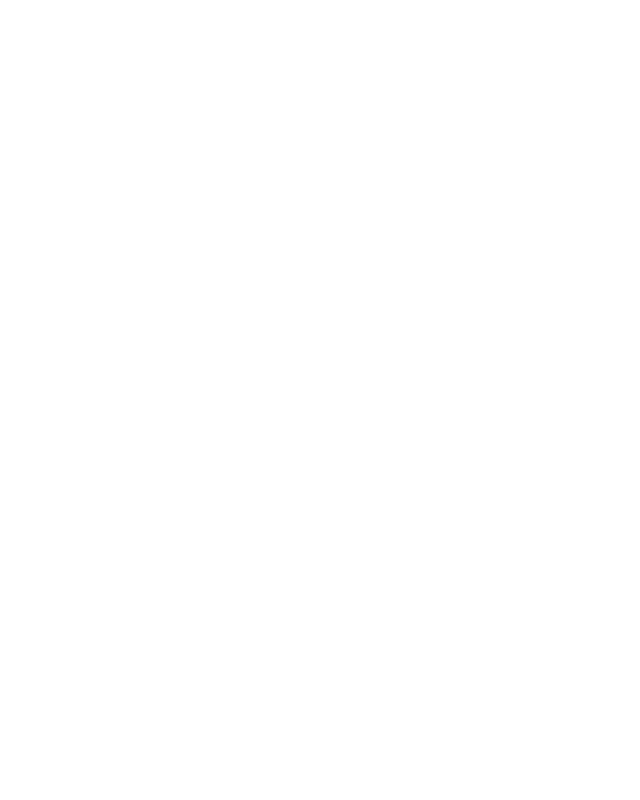
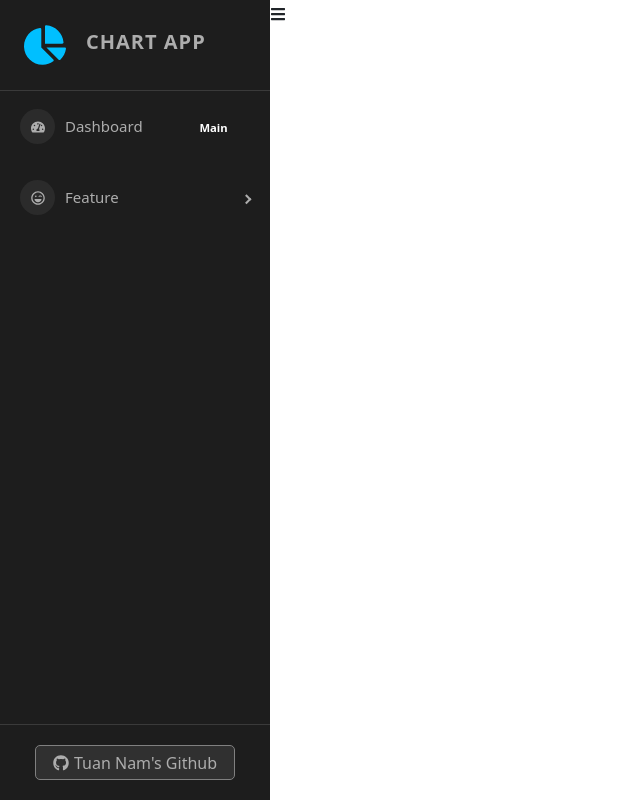
Before and after one commit to tuannamm/chart-app, a React (Create React App) app: page /admin in a window 1280 px wide. Before the commit this address had no page. Shown: the whole page, without its empty margins (0-640 px from the left). Built offline with nearby package versions, Linux system fonts and the light colour scheme.

Commit message:
feature(admin pagee): setup ui

```diff
--- /dev/null
+++ b/src/components/Admin/admin.js
@@ -0,0 +1,28 @@
+import { useState } from "react";
+import SideBar from "./sidebar";
+import "./admin.scss";
+
+import { FaBars } from "react-icons/fa";
+import { Outlet } from "react-router-dom";
+
+const Admin = () => {
+  const [collapsed, setCollapsed] = useState(false);
+
+  return (
+    <>
+      <div className="admin-container">
+        <div className="admin-sidebar">
+          <SideBar collapsed={collapsed} />
+        </div>
+        <div className="admin-content">
+          <div className="admin-header">
+            {<FaBars onClick={() => setCollapsed(!collapsed)} />}
+          </div>
+          <div className="admin-main">{<Outlet />}</div>
+        </div>
+      </div>
+    </>
+  );
+};
+
+export default Admin;
--- /dev/null
+++ b/src/components/Admin/admin.scss
@@ -0,0 +1,41 @@
+.admin-container {
+  display: flex;
+  .admin-sidebar {
+    .pro-sidebar {
+      height: 100vh !important;
+    }
+    .sidebar-btn-wrapper {
+      display: flex;
+      align-items: center;
+      justify-content: center;
+      .sidebar-btn {
+        width: 200px;
+        height: 35px;
+        padding: 5px;
+        border: 1px solid grey;
+        border-radius: 5px;
+        background-color: #303030;
+        color: #adadad;
+        display: flex;
+        align-items: center;
+        justify-content: center;
+        text-decoration: none;
+        span {
+          margin-left: 5px;
+        }
+
+      }
+    }
+  }
+  .admin-content {
+    width: 100%;
+    .admin-header {
+      height: 40px;
+
+    }
+    .admin-main {
+
+    }
+  }
+
+}
--- /dev/null
+++ b/src/components/Admin/sidebar.js
@@ -0,0 +1,115 @@
+import "react-pro-sidebar/dist/css/styles.css";
+import {
+  ProSidebar,
+  Menu,
+  MenuItem,
+  SubMenu,
+  SidebarHeader,
+  SidebarFooter,
+  SidebarContent,
+} from "react-pro-sidebar";
+import {
+  FaTachometerAlt,
+  FaGithub,
+  FaRegLaughWink,
+  FaChartPie,
+} from "react-icons/fa";
+
+import sidebarBg from "../../assets/chart.webp";
+import { Link, useNavigate } from "react-router-dom";
+
+const SideBar = ({ image, collapsed, toggled, handleToggleSidebar }) => {
+  const navigate = useNavigate();
+
+  const handleToHomepage = () => {
+    navigate("/");
+  };
+  return (
+    <>
+      <ProSidebar
+        // image={true ? sidebarBg : false}
+        collapsed={collapsed}
+        toggled={toggled}
+        breakPoint="md"
+        onToggle={handleToggleSidebar}
+      >
+        <SidebarHeader>
+          <div
+            style={{
+              padding: "24px",
+              textTransform: "uppercase",
+              fontWeight: "bold",
+              fontSize: 14,
+              letterSpacing: "1px",
+              overflow: "hidden",
+              textOverflow: "ellipsis",
+              whiteSpace: "nowrap",
+            }}
+          >
+            {
+              <FaChartPie
+                onClick={() => handleToHomepage()}
+                size={"3em"}
+                color={"00bfff"}
+              />
+            }
+
+            <span
+              onClick={() => handleToHomepage()}
+              style={{ marginLeft: "20px", fontSize: "20px" }}
+            >
+              Chart App
+            </span>
+          </div>
+        </SidebarHeader>
+
+        <SidebarContent>
+          <Menu iconShape="circle">
+            <MenuItem
+              icon={<FaTachometerAlt />}
+              suffix={<span className="badge red">Main</span>}
+            >
+              Dashboard
+            </MenuItem>
+          </Menu>
+          <Menu iconShape="circle">
+            <SubMenu title="Feature" icon={<FaRegLaughWink />}>
+              <MenuItem>Quản lý Users</MenuItem>
+              <MenuItem>Quản lý Chart</MenuItem>
+              <MenuItem>Quản lý Profile</MenuItem>
+            </SubMenu>
+          </Menu>
+        </SidebarContent>
+
+        <SidebarFooter style={{ textAlign: "center", color: "black" }}>
+          <div
+            className="sidebar-btn-wrapper"
+            style={{
+              padding: "20px 24px",
+            }}
+          >
+            <a
+              href="https://github.com/tuannamm/quiz-app"
+              target="_blank"
+              className="sidebar-btn"
+              rel="noopener noreferrer"
+            >
+              <FaGithub />
+              <span
+                style={{
+                  whiteSpace: "nowrap",
+                  textOverflow: "ellipsis",
+                  overflow: "hidden",
+                }}
+              >
+                Tuan Nam's Github
+              </span>
+            </a>
+          </div>
+        </SidebarFooter>
+      </ProSidebar>
+    </>
+  );
+};
+
+export default SideBar;
--- a/src/components/Header/header.js
+++ b/src/components/Header/header.js
@@ -6,6 +6,7 @@
 import NavDropdown from "react-bootstrap/NavDropdown";
 import { NavLink } from "react-bootstrap";
 import { useNavigate } from "react-router-dom";
+import { FaChartPie } from "react-icons/fa";
 
 const Header = () => {
   const navigate = useNavigate();
@@ -21,15 +22,16 @@
     <Navbar bg="light" expand="lg" className="header-container">
       <Container>
         <NavLink to="/" className="nav-link navbar-brand ">
+          <FaChartPie size={"2em"} color={"00bfff"} />
           Chart App
         </NavLink>
         <Navbar.Toggle aria-controls="basic-navbar-nav" />
         <Navbar.Collapse id="basic-navbar-nav">
           <Nav className="me-auto">
-            <NavLink to="/user" className="nav-link">
+            <NavLink href="/user" className="nav-link">
               User
             </NavLink>
-            <NavLink to="/admin" className="nav-link">
+            <NavLink href="/admin" className="nav-link">
               Admin
             </NavLink>
           </Nav>
--- a/src/layout.js
+++ b/src/layout.js
@@ -8,6 +8,7 @@
 import App from "./App";
 import SignUp from "./components/Auth/signup";
 import Login from "./components/Auth/login";
+import Admin from "./components/Admin/admin";
 
 const Layout = () => {
   return (
@@ -17,6 +18,7 @@
           <Route path="/" element={<App />}>
             <Route index element={<HomePage />} />
           </Route>
+          <Route path="/admin" element={<Admin />} />
           <Route path="/signup" element={<SignUp />} />
           <Route path="/login" element={<Login />} />
         </Routes>
```
Also changed, not shown: src/components/Admin/Content/tableUsers.js (added, +93 -0 lines), src/assets/bgSidebar.jpg (added), src/assets/chart.webp (added).
